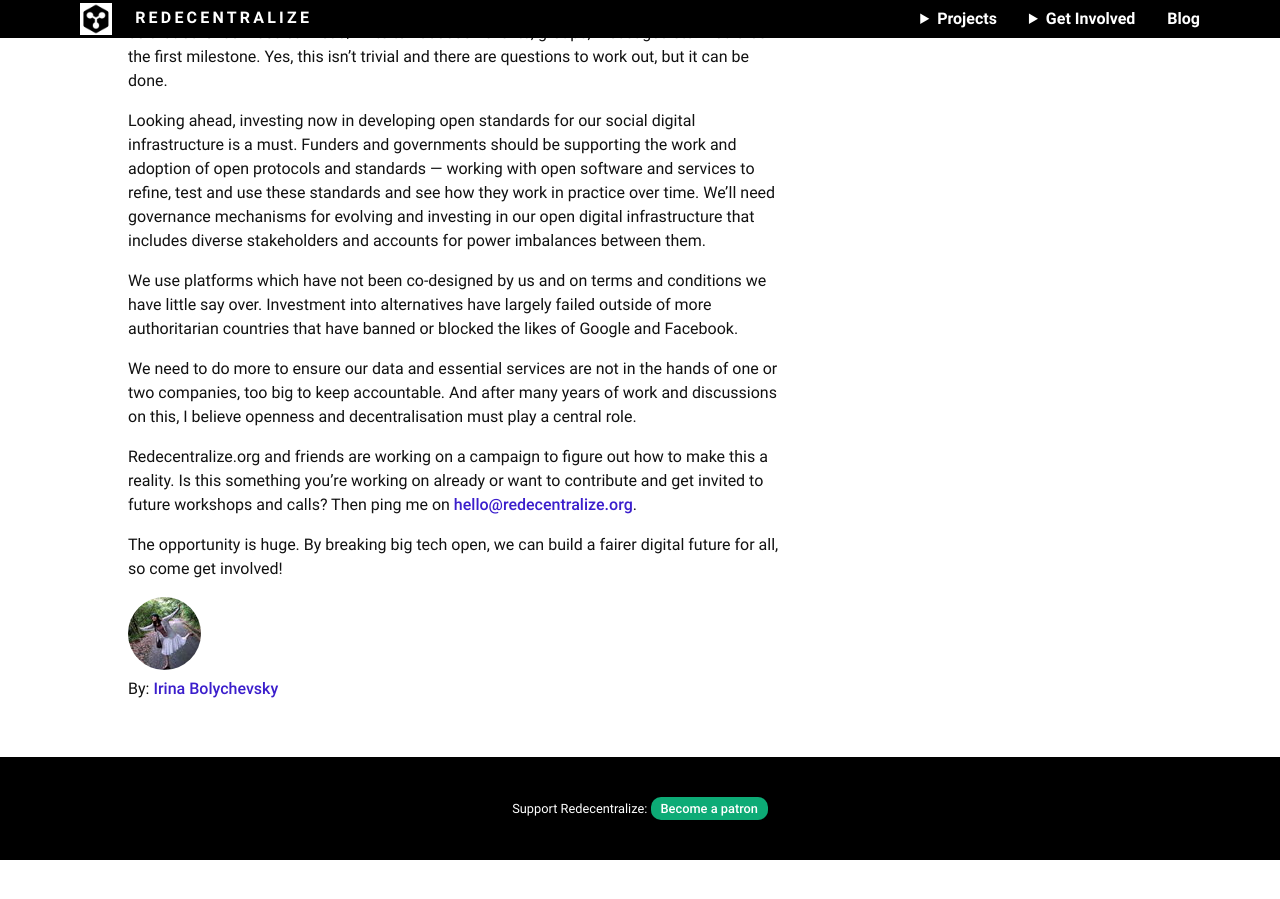
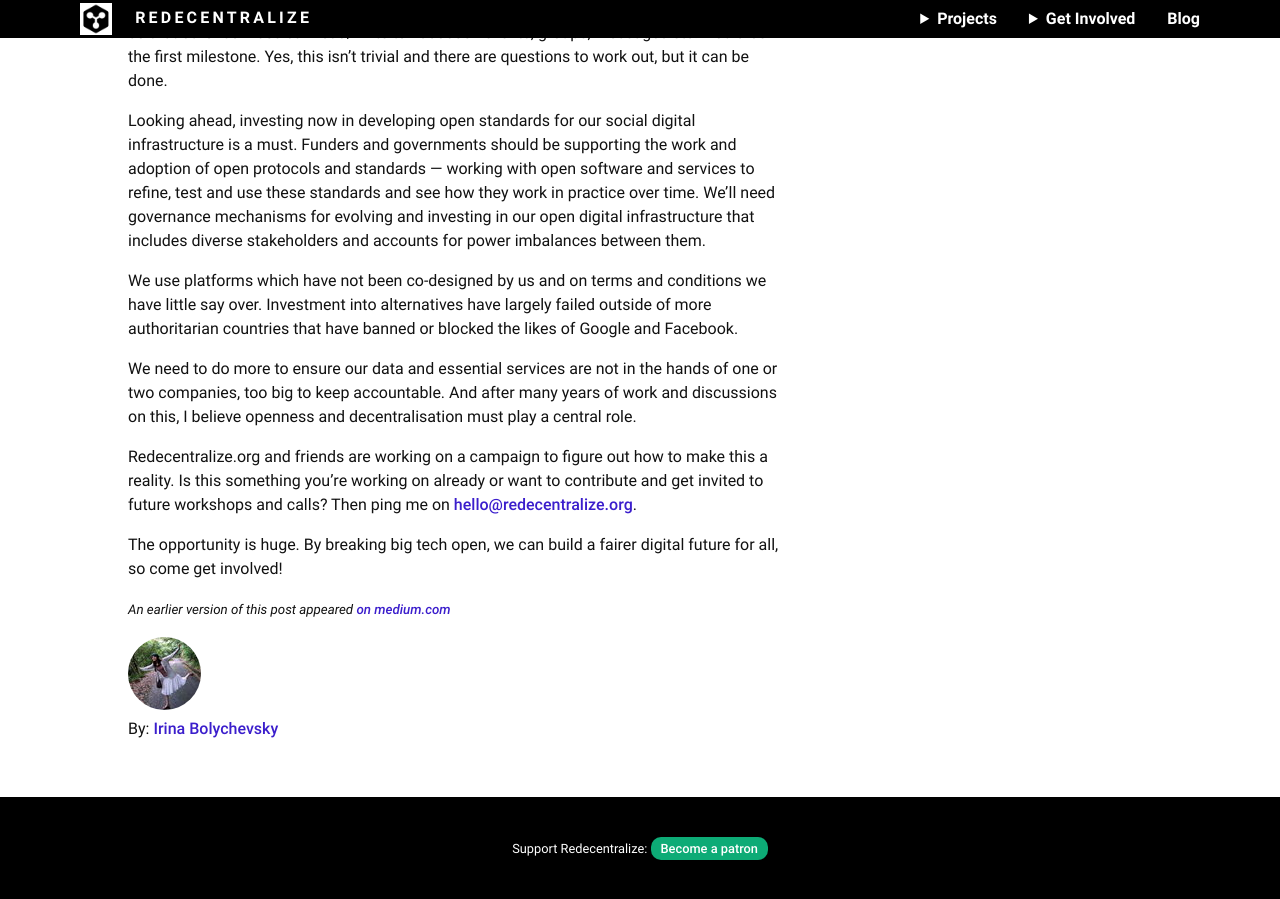
Before and after one commit to redecentralize/redecentralize-website, a Jekyll site: the page built from _posts/blog/2020-02-07-breaking-big-tech-open.md, in a window 1280 px wide and 900 px high, scrolled down 4521 px. Built offline with Jekyll 4.4.1, drawn with Linux system fonts in a browser that asks for light colours; before the commit the page ends 5381 px from its top, so only the background shows below that.

Commit message:
Add link to version on medium.com

```diff
--- a/_posts/blog/2020-02-07-breaking-big-tech-open.md
+++ b/_posts/blog/2020-02-07-breaking-big-tech-open.md
@@ -92,3 +92,5 @@
 Redecentralize.org and friends are working on a campaign to figure out how to make this a reality. Is this something you’re working on already or want to contribute and get invited to future workshops and calls? Then ping me on <hello@redecentralize.org>.
 
 The opportunity is huge. By breaking big tech open, we can build a fairer digital future for all, so come get involved!
+
+<small><i>An earlier version of this post appeared [on medium.com](https://medium.com/@shevski/instead-of-breaking-up-big-tech-lets-break-it-open-7535b59dc2f6)</i></small>
```
